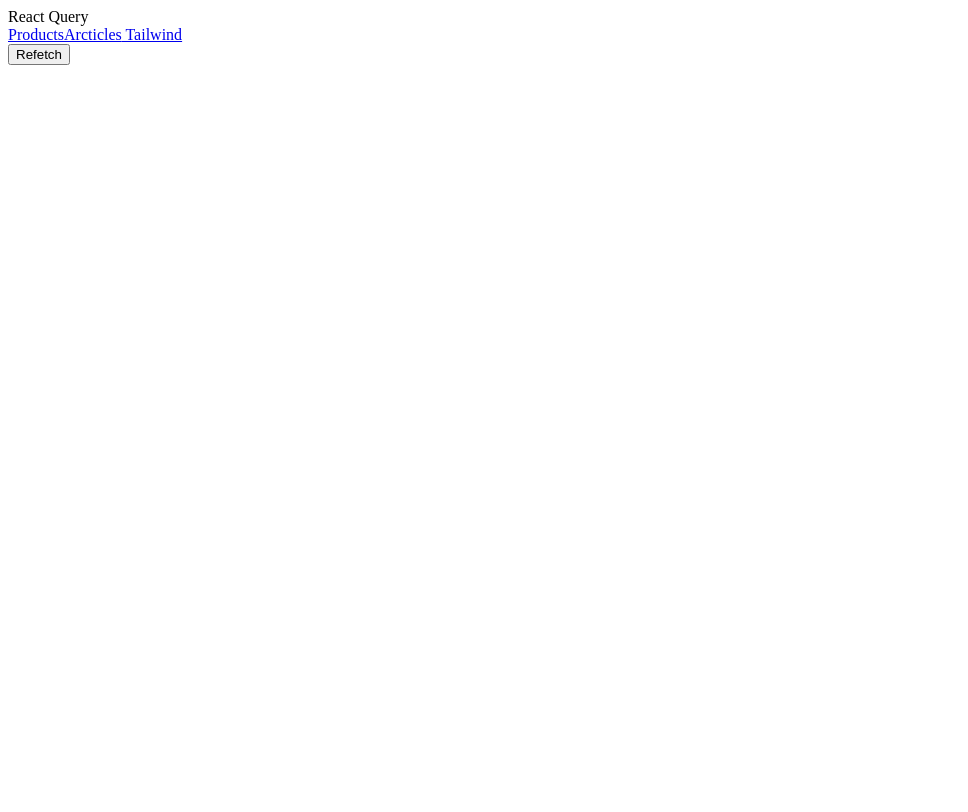
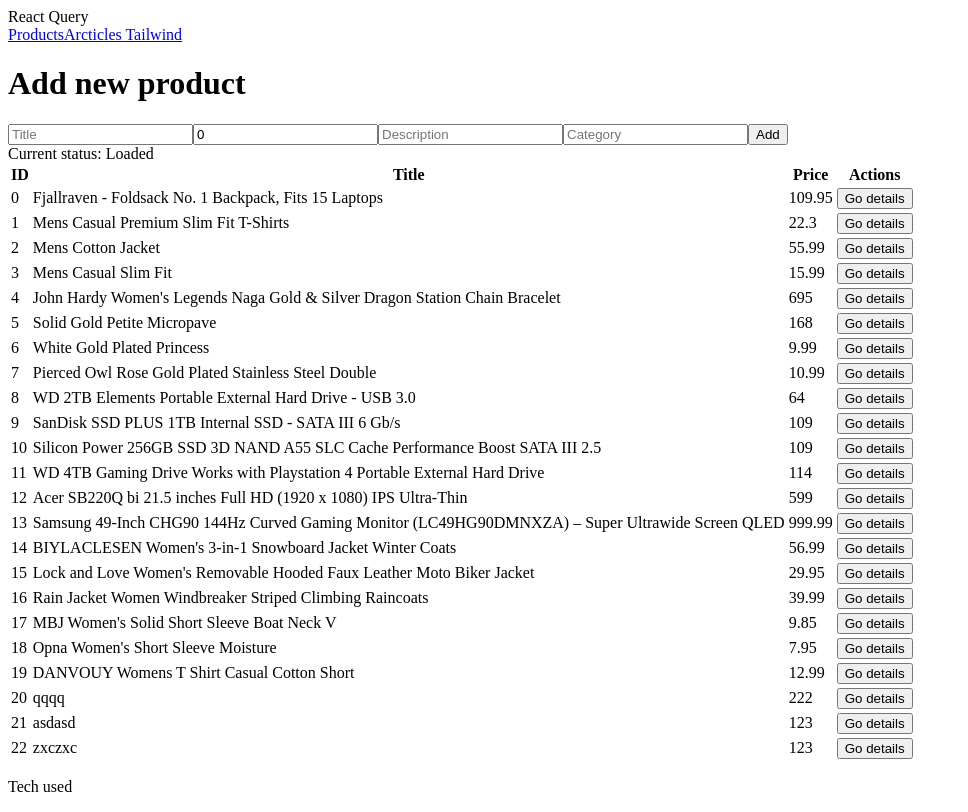
Before and after one commit to sanchezgregory/react-query, a React app: page /products in a window 1280 px wide. Shown: the whole page, without its empty margins (0-968 px from the left). Built offline with nearby package versions, Linux system fonts and the light colour scheme; data requests are answered from the project's data file; the HTML template or start-up script is replaced by a standard one.

Commit message:
Invalidate query cache useQueryClient and clean form

```diff
--- a/db.json
+++ b/db.json
@@ -1,7 +1,7 @@
 {
   "articles": [
     {
-        "id": 1,
+      "id": "1",
       "title": "Fjallraven - Foldsack No. 1 Backpack, Fits 15 Laptops",
       "price": 109.95,
       "description": "Your perfect pack for everyday use and walks in the forest. Stash your laptop (up to 15 inches) in the padded sleeve, your everyday",
@@ -13,7 +13,7 @@
       }
     },
     {
-        "id": 2,
+      "id": "2",
       "title": "Mens Casual Premium Slim Fit T-Shirts ",
       "price": 22.3,
       "description": "Slim-fitting style, contrast raglan long sleeve, three-button henley placket, light weight & soft fabric for breathable and comfortable wearing. And Solid stitched shirts with round neck made for durability and a great fit for casual fashion wear and diehard baseball fans. The Henley style round neckline includes a three-button placket.",
@@ -25,7 +25,7 @@
       }
     },
     {
-        "id": 3,
+      "id": "3",
       "title": "Mens Cotton Jacket",
       "price": 55.99,
       "description": "great outerwear jackets for Spring/Autumn/Winter, suitable for many occasions, such as working, hiking, camping, mountain/rock climbing, cycling, traveling or other outdoors. Good gift choice for you or your family member. A warm hearted love to Father, husband or son in this thanksgiving or Christmas Day.",
@@ -37,7 +37,7 @@
       }
     },
     {
-        "id": 4,
+      "id": "4",
       "title": "Mens Casual Slim Fit",
       "price": 15.99,
       "description": "The color could be slightly different between on the screen and in practice. / Please note that body builds vary by person, therefore, detailed size information should be reviewed below on the product description.",
@@ -49,7 +49,7 @@
       }
     },
     {
-        "id": 5,
+      "id": "5",
       "title": "John Hardy Women's Legends Naga Gold & Silver Dragon Station Chain Bracelet",
       "price": 695,
       "description": "From our Legends Collection, the Naga was inspired by the mythical water dragon that protects the ocean's pearl. Wear facing inward to be bestowed with love and abundance, or outward for protection.",
@@ -61,7 +61,7 @@
       }
     },
     {
-        "id": 6,
+      "id": "6",
       "title": "Solid Gold Petite Micropave ",
       "price": 168,
       "description": "Satisfaction Guaranteed. Return or exchange any order within 30 days.Designed and sold by Hafeez Center in the United States. Satisfaction Guaranteed. Return or exchange any order within 30 days.",
@@ -73,7 +73,7 @@
       }
     },
     {
-        "id": 7,
+      "id": "7",
       "title": "White Gold Plated Princess",
       "price": 9.99,
       "description": "Classic Created Wedding Engagement Solitaire Diamond Promise Ring for Her. Gifts to spoil your love more for Engagement, Wedding, Anniversary, Valentine's Day...",
@@ -85,7 +85,7 @@
       }
     },
     {
-        "id": 8,
+      "id": "8",
       "title": "Pierced Owl Rose Gold Plated Stainless Steel Double",
       "price": 10.99,
       "description": "Rose Gold Plated Double Flared Tunnel Plug Earrings. Made of 316L Stainless Steel",
@@ -97,7 +97,7 @@
       }
     },
     {
-        "id": 9,
+      "id": "9",
       "title": "WD 2TB Elements Portable External Hard Drive - USB 3.0 ",
       "price": 64,
       "description": "USB 3.0 and USB 2.0 Compatibility Fast data transfers Improve PC Performance High Capacity; Compatibility Formatted NTFS for Windows 10, Windows 8.1, Windows 7; Reformatting may be required for other operating systems; Compatibility may vary depending on user’s hardware configuration and operating system",
@@ -109,7 +109,7 @@
       }
     },
     {
-        "id": 10,
+      "id": "10",
       "title": "SanDisk SSD PLUS 1TB Internal SSD - SATA III 6 Gb/s",
       "price": 109,
       "description": "Easy upgrade for faster boot up, shutdown, application load and response (As compared to 5400 RPM SATA 2.5” hard drive; Based on published specifications and internal benchmarking tests using PCMark vantage scores) Boosts burst write performance, making it ideal for typical PC workloads The perfect balance of performance and reliability Read/write speeds of up to 535MB/s/450MB/s (Based on internal testing; Performance may vary depending upon drive capacity, host device, OS and application.)",
@@ -121,7 +121,7 @@
       }
     },
     {
-        "id": 11,
+      "id": "11",
       "title": "Silicon Power 256GB SSD 3D NAND A55 SLC Cache Performance Boost SATA III 2.5",
       "price": 109,
       "description": "3D NAND flash are applied to deliver high transfer speeds Remarkable transfer speeds that enable faster bootup and improved overall system performance. The advanced SLC Cache Technology allows performance boost and longer lifespan 7mm slim design suitable for Ultrabooks and Ultra-slim notebooks. Supports TRIM command, Garbage Collection technology, RAID, and ECC (Error Checking & Correction) to provide the optimized performance and enhanced reliability.",
@@ -133,7 +133,7 @@
       }
     },
     {
-        "id": 12,
+      "id": "12",
       "title": "WD 4TB Gaming Drive Works with Playstation 4 Portable External Hard Drive",
       "price": 114,
       "description": "Expand your PS4 gaming experience, Play anywhere Fast and easy, setup Sleek design with high capacity, 3-year manufacturer's limited warranty",
@@ -145,7 +145,7 @@
       }
     },
     {
-        "id": 13,
+      "id": "13",
       "title": "Acer SB220Q bi 21.5 inches Full HD (1920 x 1080) IPS Ultra-Thin",
       "price": 599,
       "description": "21. 5 inches Full HD (1920 x 1080) widescreen IPS display And Radeon free Sync technology. No compatibility for VESA Mount Refresh Rate: 75Hz - Using HDMI port Zero-frame design | ultra-thin | 4ms response time | IPS panel Aspect ratio - 16: 9. Color Supported - 16. 7 million colors. Brightness - 250 nit Tilt angle -5 degree to 15 degree. Horizontal viewing angle-178 degree. Vertical viewing angle-178 degree 75 hertz",
@@ -157,7 +157,7 @@
       }
     },
     {
-        "id": 14,
+      "id": "14",
       "title": "Samsung 49-Inch CHG90 144Hz Curved Gaming Monitor (LC49HG90DMNXZA) – Super Ultrawide Screen QLED ",
       "price": 999.99,
       "description": "49 INCH SUPER ULTRAWIDE 32:9 CURVED GAMING MONITOR with dual 27 inch screen side by side QUANTUM DOT (QLED) TECHNOLOGY, HDR support and factory calibration provides stunningly realistic and accurate color and contrast 144HZ HIGH REFRESH RATE and 1ms ultra fast response time work to eliminate motion blur, ghosting, and reduce input lag",
@@ -169,7 +169,7 @@
       }
     },
     {
-        "id": 15,
+      "id": "15",
       "title": "BIYLACLESEN Women's 3-in-1 Snowboard Jacket Winter Coats",
       "price": 56.99,
       "description": "Note:The Jackets is US standard size, Please choose size as your usual wear Material: 100% Polyester; Detachable Liner Fabric: Warm Fleece. Detachable Functional Liner: Skin Friendly, Lightweigt and Warm.Stand Collar Liner jacket, keep you warm in cold weather. Zippered Pockets: 2 Zippered Hand Pockets, 2 Zippered Pockets on Chest (enough to keep cards or keys)and 1 Hidden Pocket Inside.Zippered Hand Pockets and Hidden Pocket keep your things secure. Humanized Design: Adjustable and Detachable Hood and Adjustable cuff to prevent the wind and water,for a comfortable fit. 3 in 1 Detachable Design provide more convenience, you can separate the coat and inner as needed, or wear it together. It is suitable for different season and help you adapt to different climates",
@@ -181,7 +181,7 @@
       }
     },
     {
-        "id": 16,
+      "id": "16",
       "title": "Lock and Love Women's Removable Hooded Faux Leather Moto Biker Jacket",
       "price": 29.95,
       "description": "100% POLYURETHANE(shell) 100% POLYESTER(lining) 75% POLYESTER 25% COTTON (SWEATER), Faux leather material for style and comfort / 2 pockets of front, 2-For-One Hooded denim style faux leather jacket, Button detail on waist / Detail stitching at sides, HAND WASH ONLY / DO NOT BLEACH / LINE DRY / DO NOT IRON",
@@ -193,7 +193,7 @@
       }
     },
     {
-        "id": 17,
+      "id": "17",
       "title": "Rain Jacket Women Windbreaker Striped Climbing Raincoats",
       "price": 39.99,
       "description": "Lightweight perfet for trip or casual wear---Long sleeve with hooded, adjustable drawstring waist design. Button and zipper front closure raincoat, fully stripes Lined and The Raincoat has 2 side pockets are a good size to hold all kinds of things, it covers the hips, and the hood is generous but doesn't overdo it.Attached Cotton Lined Hood with Adjustable Drawstrings give it a real styled look.",
@@ -205,7 +205,7 @@
       }
     },
     {
-        "id": 18,
+      "id": "18",
       "title": "MBJ Women's Solid Short Sleeve Boat Neck V ",
       "price": 9.85,
       "description": "95% RAYON 5% SPANDEX, Made in USA or Imported, Do Not Bleach, Lightweight fabric with great stretch for comfort, Ribbed on sleeves and neckline / Double stitching on bottom hem",
@@ -217,7 +217,7 @@
       }
     },
     {
-        "id": 19,
+      "id": "19",
       "title": "Opna Women's Short Sleeve Moisture",
       "price": 7.95,
       "description": "100% Polyester, Machine wash, 100% cationic polyester interlock, Machine Wash & Pre Shrunk for a Great Fit, Lightweight, roomy and highly breathable with moisture wicking fabric which helps to keep moisture away, Soft Lightweight Fabric with comfortable V-neck collar and a slimmer fit, delivers a sleek, more feminine silhouette and Added Comfort",
@@ -229,7 +229,7 @@
       }
     },
     {
-        "id": 20,
+      "id": "20",
       "title": "DANVOUY Womens T Shirt Casual Cotton Short",
       "price": 12.99,
       "description": "95%Cotton,5%Spandex, Features: Casual, Short Sleeve, Letter Print,V-Neck,Fashion Tees, The fabric is soft and has some stretch., Occasion: Casual/Office/Beach/School/Home/Street. Season: Spring,Summer,Autumn,Winter.",
@@ -239,6 +239,27 @@
         "rate": 3.6,
         "count": 145
       }
+    },
+    {
+      "id": "016664e2-122a-4198-b0ea-1ad583f1a90f",
+      "title": "qqqq",
+      "price": 222,
+      "description": "qqq",
+      "category": "qqqq"
+    },
+    {
+      "id": "15a15480-7281-47d3-b1d4-08c454387dab",
+      "title": "asdasd",
+      "price": 123,
+      "description": "asdasd",
+      "category": "asdasd"
+    },
+    {
+      "id": "73857ce3-de5d-4544-95aa-c6c40ae3d6a2",
+      "title": "zxczxc",
+      "price": 123,
+      "description": "zxczxc",
+      "category": "zxczxc"
     }
   ]
 }
--- a/package.json
+++ b/package.json
@@ -17,7 +17,8 @@
     "react-dom": "^18.2.0",
     "react-query": "^3.39.3",
     "react-router-dom": "^6.23.1",
-    "tailwindcss-directional-shadows": "^0.1.12"
+    "tailwindcss-directional-shadows": "^0.1.12",
+    "uuid": "^9.0.1"
   },
   "devDependencies": {
     "@types/node": "^20.12.12",
--- /dev/null
+++ b/src/components/NewProd.tsx
@@ -0,0 +1,66 @@
+import  React, {ChangeEvent, FormEvent, useState} from 'react'
+import { useMutation, useQueryClient } from 'react-query';
+import { createNewProd } from '../utilities/api';
+import { Product } from '../definitions/definitions'
+import {v4} from 'uuid'
+
+const initialProd: Product = {
+    id:'',
+    title:'',
+    price:Number(''),
+    description:'',
+    category:''
+}
+
+const NewProd: React.FC = () => {
+
+    const [prod, setProd] = useState(initialProd);
+    const queryClient = useQueryClient();
+    const newId = v4()
+    prod.id = newId;
+
+    const {mutate, error, isLoading, isSuccess, reset } = useMutation(createNewProd, {
+        onSuccess: () => {
+            console.log('success')
+            queryClient.invalidateQueries({
+                queryKey:['posts']
+            })
+        }
+    })
+
+    const handleSubmit = (e: FormEvent<HTMLFormElement>): void => {
+        e.preventDefault();
+        const newProd = { ...prod, id: v4() };
+        mutate(newProd, {
+            onSuccess: () => {
+                setProd(initialProd)
+            }
+        })
+    }
+
+    const handleChange = (e: ChangeEvent<HTMLInputElement>) => {
+        const {id, value} = e.target
+        setProd((prevProd) => ({
+            ...prevProd,
+            [id]: id === 'price' ? parseFloat(value) : value
+        }))
+    }
+
+  return (
+
+        <form onSubmit={handleSubmit}>
+            <div className="flex flex-wrap gap-8 p-10 mt-5 mb-5 bg-slate-700 rounded-xl justify-center">
+                <input className='flex-grow flex-shrink-0 basis-36 rounded-xl shadow-white' type="text" id='title' value={prod.title} onChange={handleChange} placeholder="Title"/>
+                <input className='flex-grow flex-shrink-0 basis-32 rounded-xl shadow-white' type="text" id='price' value={prod.price}  onChange={handleChange} placeholder="Price"/>
+                <input className='flex-grow flex-shrink-0 basis-32 rounded-xl shadow-white' type="text" id='description' value={prod.description}  onChange={handleChange} placeholder="Description"/>
+                <input className='flex-grow flex-shrink-0 basis-28 rounded-xl shadow-white' type="text" id='category' value={prod.category}  onChange={handleChange} placeholder="Category"/>
+                <button className='flex-grow flex-shrink-0 basis-20 bg-white p-6' type= 'submit' > Add </button>
+            </div>
+            <div>
+                {isSuccess && <div className='bg-orange-200 text-blue cursor-pointer' onClick={()=> reset()}> Success!!   X </div>}
+            </div>
+        </form>
+  )
+}
+
+export default NewProd
--- a/src/components/Show.tsx
+++ b/src/components/Show.tsx
@@ -5,6 +5,7 @@
 import { useQuery, useQueryClient } from 'react-query'
 
 import { fetchConfig } from '../utilities/fetchingConfig.ts'
+import NewProd from './NewProd.tsx'
 
 
 export const Show: React.FC = () => {
@@ -17,7 +18,7 @@
         refetchOnWindowFocus: false,
         staleTime: 60 * 1000, // Infinity
         cacheTime: 1000,
-        enabled:false
+        enabled:true // ejecuta el fetch de manera automatica en true, y en false a demanda
     }
    )
 
@@ -42,6 +43,10 @@
   return (
     <>
     <div>
+        <h1>Add new product</h1>
+        <NewProd />
+    </div>
+    <div>
         Current status: {isFetching ? 'Fetching' : 'Loaded'}
     </div>
     <div className='grid grid-col-12 gap-2'>
@@ -56,9 +61,9 @@
                     </tr>
                 </thead>
                 <tbody>
-                    {data && data.length > 0 && data.map(prod => (
+                    {data && data.length > 0 && data.map((prod,i) => (
                         <tr key={prod.id} className={queryClient.getQueryData(["posts", prod.id]) && "bg-green-400"}>
-                            <td>{prod.id}</td>
+                            <td>{i}</td>
                             <td>{prod.title}</td>
                             <td>{prod.price}</td>
                             <td>
--- a/src/utilities/api.ts
+++ b/src/utilities/api.ts
@@ -31,3 +31,8 @@
     //throw new Error('Error fetching')
     return data
 }
+
+export const createNewProd = async (prod: Product): Promise<Product[]> => {
+    const { data }  = await axios.post(`${URL_LOCAL}/articles`, prod )
+    return data
+}
```
Also changed, not shown: src/definitions/definitions.ts (+5 -3 lines), 1 other file (tests, documents, lock files or other folders). Lines whose indentation alone changed are shown as unchanged.
